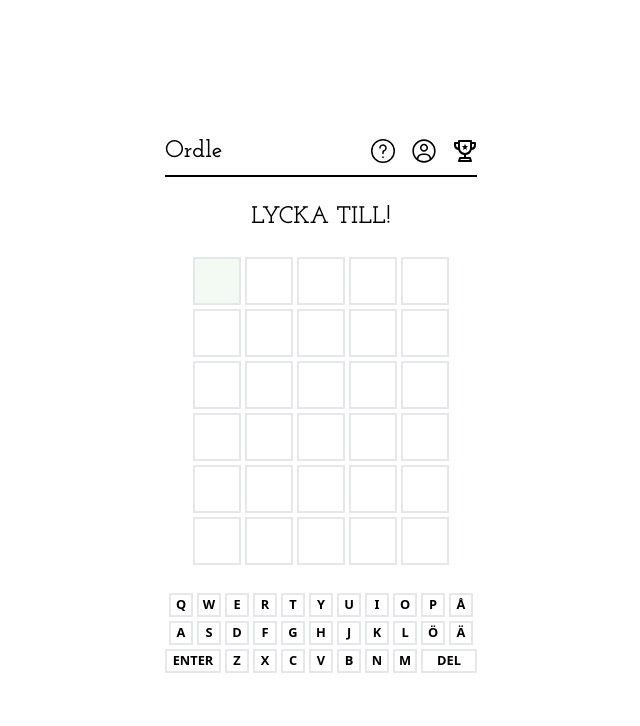
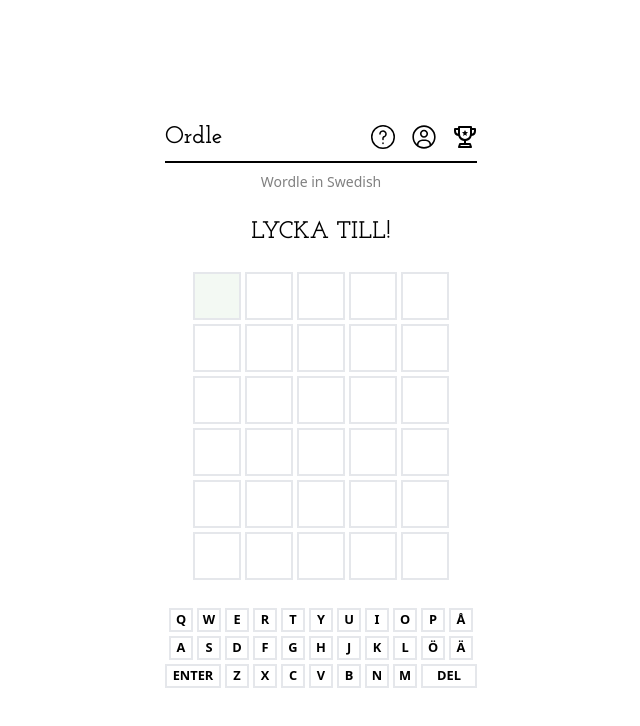
Before and after one commit to gusthv/ordle, a React (Vite) app: page /game in a window 1280 px wide. Shown: the top 726 px of the page, without its empty margins (319-959 px from the left). Built offline with nearby package versions, Linux system fonts and the light colour scheme.

Commit message:
style: update layout

```diff
--- a/src/Game.tsx
+++ b/src/Game.tsx
@@ -216,12 +216,15 @@ const Game = () => {
         hasLoaded ? "transitionRight" : "initialPosition"
       } transition-transform ease-in-out select-none`}
     >
-      <div className="w-[312px]">
+      <div className="w-[312px] mb-6">
         <span className="w-full flex justify-between py-2">
           <p className="text-2xl chosenFont">Ordle</p>
           <Buttons />
         </span>
-        <div className="h-[2px] mb-6 bg-black" />
+        <div className="h-[2px] bg-black" />
+        <p className="mt-2 text-[14px] text-[#808080] text-center">
+          Wordle in Swedish
+        </p>
       </div>
       <p
         className={`text-2xl ${
```
